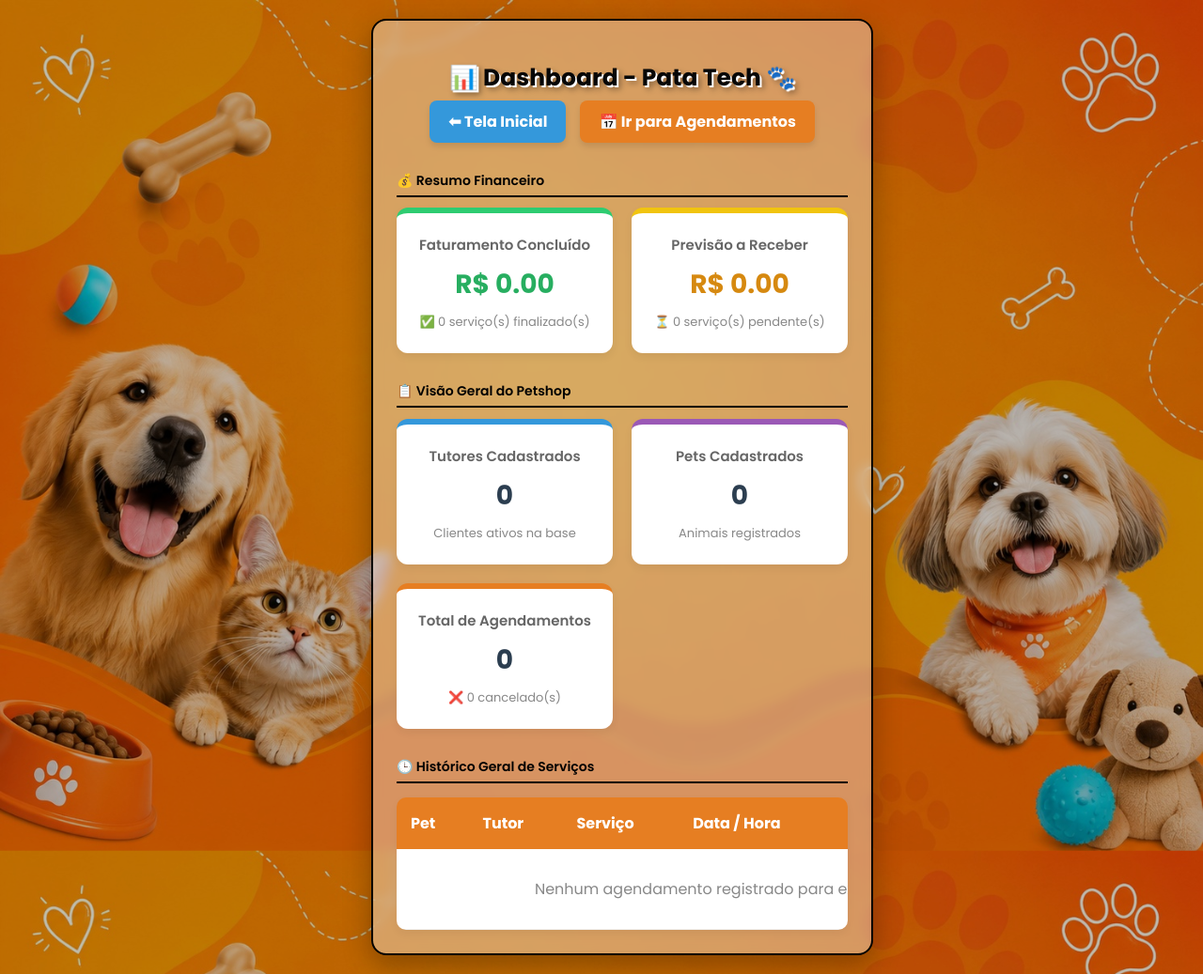
After one commit to BiancaMelo23/pata-tech-petshop, a Flask app: page /dashboard in a window 1280 px wide. The commit adds this page. Shown: the whole page at 94% size. Run offline with Flask 3, Linux system fonts and the light colour scheme.

Commit message:
Finaliza AC4 com Dashboard, concluir agendamento e diagramas UML

```diff
--- a/app.py
+++ b/app.py
@@ -1,6 +1,6 @@
 from flask import Flask, render_template, request, redirect, url_for
 from flask_sqlalchemy import SQLAlchemy #Essa parte prepara/importa as ferramentas vão ser usadas
-from datetime import datetime # NOVO AC3: Importado para organizar a data e hora corretamente
+from datetime import datetime # Importado para organizar a data e hora corretamente
 
 app = Flask(__name__) # "Liga" o petshop
 
@@ -221,5 +221,55 @@ def deletar_agendamento(id):
     db.session.commit()
     return redirect(url_for('agendamentos'))
 
+# NOVO AC4: Rota para o Dashboard Financeiro e Operacional
+@app.route('/dashboard')
+def dashboard():
+    # Conta quantos registros existem em cada tabela do banco
+    total_tutores = Tutor.query.count()
+    total_pets = Pet.query.count()
+    total_agendamentos = Agendamento.query.count()
+
+    # Busca todos os agendamentos para calcular os valores e contar os status
+    todos_agendamentos = Agendamento.query.all()
+
+    faturamento_concluido = 0.0
+    valor_pendente = 0.0
+    qtd_concluidos = 0
+    qtd_pendentes = 0
+    qtd_cancelados = 0
+
+    for ag in todos_agendamentos:
+        if ag.status == 'Concluído':
+            faturamento_concluido += ag.valor
+            qtd_concluidos += 1
+        elif ag.status == 'Pendente':
+            valor_pendente += ag.valor
+            qtd_pendentes += 1
+        elif ag.status == 'Cancelado':
+            qtd_cancelados += 1
+
+    # Envia todos esses resultados para a nova tela dashboard.html
+    return render_template(
+        'dashboard.html',
+        total_tutores=total_tutores,
+        total_pets=total_pets,
+        total_agendamentos=total_agendamentos,
+        faturamento_concluido=faturamento_concluido,
+        valor_pendente=valor_pendente,
+        qtd_concluidos=qtd_concluidos,
+        qtd_pendentes=qtd_pendentes,
+        qtd_cancelados=qtd_cancelados,
+        agendamentos=todos_agendamentos
+    )
+
+# Aqui fica a rota rápida para concluir um serviço direto pelo Dashboard
+# Sem precisar voltar tudo :)
+@app.route('/concluir_agendamento/<int:id>')
+def concluir_agendamento(id):
+    agendamento = Agendamento.query.get_or_404(id)
+    agendamento.status = 'Concluído'
+    db.session.commit()
+    return redirect(url_for('dashboard'))
+
 if __name__ == '__main__':
     app.run(debug=True)
--- /dev/null
+++ b/templates/dashboard.html
@@ -0,0 +1,231 @@
+<!DOCTYPE html>
+<html lang="pt-br">
+<head>
+    <meta charset="UTF-8">
+    <meta name="viewport" content="width=device-width, initial-scale=1.0">
+    <title>Dashboard - Pata Tech</title>
+
+    <!-- Puxando a mesma fonte Poppins do restante do site -->
+    <link href="https://fonts.googleapis.com/css2?family=Poppins:wght@300;400;500;600;700&display=swap" rel="stylesheet">
+
+    <!-- Conectando o seu style.css principal para manter o fundo e o container iguais -->
+    <link rel="stylesheet" href="{{ url_for('static', filename='style.css') }}">
+
+    <style>
+        /* Grade que organiza os cartões lado a lado e quebra linha em telas menores */
+        .grid-cards {
+            display: grid;
+            grid-template-columns: repeat(auto-fit, minmax(220px, 1fr));
+            gap: 20px;
+            margin-bottom: 30px;
+        }
+
+        /* Estilo base de cada cartão indicador */
+        .card-metrica {
+            background-color: #ffffff;
+            padding: 22px;
+            border-radius: 12px;
+            box-shadow: 0 4px 10px rgba(0, 0, 0, 0.06);
+            text-align: center;
+            border-top: 6px solid #3498db;
+            transition: transform 0.2s;
+        }
+
+        .card-metrica:hover {
+            transform: translateY(-5px);
+        }
+
+        .card-metrica h3 {
+            margin: 0 0 10px 0;
+            font-size: 15px;
+            color: #666;
+            font-weight: 600;
+        }
+
+        .card-metrica .valor-destaque {
+            font-size: 28px;
+            font-weight: 700;
+            color: #2c3e50;
+            margin: 5px 0;
+        }
+
+        .card-metrica .detalhe {
+            font-size: 13px;
+            color: #888;
+        }
+
+        /* Cores específicas para cada tipo de cartão */
+        .borda-verde { border-top-color: #2ecc71; }
+        .texto-verde { color: #27ae60 !important; }
+
+        .borda-amarela { border-top-color: #f1c40f; }
+        .texto-amarelo { color: #d68910 !important; }
+
+        .borda-azul { border-top-color: #3498db; }
+        .borda-roxa { border-top-color: #9b59b6; }
+        .borda-laranja { border-top-color: #e67e22; }
+
+        /* Estrutura da tabela e barra de rolagem horizontal */
+        .tabela-wrapper {
+            width: 100%;
+            overflow-x: auto;
+            background-color: white;
+            border-radius: 10px;
+            box-shadow: 0 4px 10px rgba(0,0,0,0.05);
+            margin-top: 15px;
+        }
+
+        .tabela-agendamentos {
+            width: 100%;
+            min-width: 780px;
+            border-collapse: collapse;
+        }
+
+        .tabela-agendamentos th {
+            background-color: #e67e22;
+            color: white;
+            padding: 15px;
+            text-align: left;
+            white-space: nowrap;
+        }
+
+        .tabela-agendamentos td {
+            padding: 15px;
+            border-bottom: 1px solid #f1f1f1;
+            white-space: nowrap;
+        }
+
+        .status-badge {
+            color: #fff;
+            padding: 6px 12px;
+            border-radius: 20px;
+            font-size: 12px;
+            font-weight: bold;
+        }
+        .status-pendente { background-color: #f1c40f; }
+        .status-concluido { background-color: #2ecc71; }
+        .status-cancelado { background-color: #e74c3c; }
+
+        /* Botão rápido de concluir direto na tabela do Dashboard */
+        .btn-concluir-rapido {
+            display: inline-block;
+            padding: 6px 12px;
+            background-color: #2ecc71;
+            color: white;
+            text-decoration: none;
+            border-radius: 6px;
+            font-size: 12px;
+            font-weight: bold;
+            transition: 0.2s;
+        }
+        .btn-concluir-rapido:hover {
+            background-color: #27ae60;
+        }
+    </style>
+</head>
+<body>
+    <div class="container">
+        <h1>📊 Dashboard - Pata Tech 🐾</h1>
+
+        <!-- Botões de navegação no topo -->
+        <div style="text-align: center; margin-bottom: 30px; display: flex; justify-content: center; gap: 15px; flex-wrap: wrap;">
+            <a href="/" style="display: inline-block; padding: 10px 20px; background-color: #3498db; color: white; text-decoration: none; border-radius: 8px; font-weight: bold; box-shadow: 0 4px 6px rgba(0, 0, 0, 0.1);">
+                ⬅ Tela Inicial
+            </a>
+            <a href="/agendamentos" style="display: inline-block; padding: 10px 20px; background-color: #e67e22; color: white; text-decoration: none; border-radius: 8px; font-weight: bold; box-shadow: 0 4px 6px rgba(0, 0, 0, 0.1);">
+                📅 Ir para Agendamentos
+            </a>
+        </div>
+
+        <h2>💰 Resumo Financeiro</h2>
+        <!-- LINHA 1: Cartões de Dinheiro -->
+        <div class="grid-cards">
+            <div class="card-metrica borda-verde">
+                <h3>Faturamento Concluído</h3>
+                <p class="valor-destaque texto-verde">R$ {{ "%.2f"|format(faturamento_concluido) }}</p>
+                <span class="detalhe">✅ {{ qtd_concluidos }} serviço(s) finalizado(s)</span>
+            </div>
+
+            <div class="card-metrica borda-amarela">
+                <h3>Previsão a Receber</h3>
+                <p class="valor-destaque texto-amarelo">R$ {{ "%.2f"|format(valor_pendente) }}</p>
+                <span class="detalhe">⏳ {{ qtd_pendentes }} serviço(s) pendente(s)</span>
+            </div>
+        </div>
+
+        <h2>📋 Visão Geral do Petshop</h2>
+        <!-- LINHA 2: Cartões de Quantidades do Sistema -->
+        <div class="grid-cards">
+            <div class="card-metrica borda-azul">
+                <h3>Tutores Cadastrados</h3>
+                <p class="valor-destaque">{{ total_tutores }}</p>
+                <span class="detalhe">Clientes ativos na base</span>
+            </div>
+
+            <div class="card-metrica borda-roxa">
+                <h3>Pets Cadastrados</h3>
+                <p class="valor-destaque">{{ total_pets }}</p>
+                <span class="detalhe">Animais registrados</span>
+            </div>
+
+            <div class="card-metrica borda-laranja">
+                <h3>Total de Agendamentos</h3>
+                <p class="valor-destaque">{{ total_agendamentos }}</p>
+                <span class="detalhe">❌ {{ qtd_cancelados }} cancelado(s)</span>
+            </div>
+        </div>
+
+        <h2>🕒 Histórico Geral de Serviços</h2>
+        <!-- Tabela com ação rápida para concluir serviços pendentes -->
+        <div class="tabela-wrapper">
+            <table class="tabela-agendamentos">
+                <thead>
+                    <tr>
+                        <th>Pet</th>
+                        <th>Tutor</th>
+                        <th>Serviço</th>
+                        <th>Data / Hora</th>
+                        <th>Valor</th>
+                        <th>Status</th>
+                        <th>Ação</th>
+                    </tr>
+                </thead>
+                <tbody>
+                    {% for agendamento in agendamentos %}
+                    <tr>
+                        <td><strong>{{ agendamento.pet_agendado.nome }}</strong></td>
+                        <td>{{ agendamento.pet_agendado.dono.nome if agendamento.pet_agendado.dono else 'Sem Tutor' }}</td>
+                        <td>{{ agendamento.servico }}</td>
+                        <td>{{ agendamento.data_agendamento.strftime('%d/%m/%Y') }} às {{ agendamento.hora_agendamento.strftime('%H:%M') }}</td>
+                        <td>R$ {{ "%.2f"|format(agendamento.valor) }}</td>
+                        <td>
+                            <span class="status-badge
+                                {% if agendamento.status == 'Concluído' %}status-concluido
+                                {% elif agendamento.status == 'Cancelado' %}status-cancelado
+                                {% else %}status-pendente{% endif %}">
+                                {{ agendamento.status }}
+                            </span>
+                        </td>
+                        <td>
+                            {% if agendamento.status == 'Pendente' %}
+                                <a href="/concluir_agendamento/{{ agendamento.id }}" class="btn-concluir-rapido" title="Finalizar atendimento agora">
+                                    ✅ Concluir
+                                </a>
+                            {% else %}
+                                <span style="color: #aaa; font-size: 13px;">—</span>
+                            {% endif %}
+                        </td>
+                    </tr>
+                    {% else %}
+                    <tr>
+                        <td colspan="7" style="text-align: center; padding: 30px; color: #888;">
+                            Nenhum agendamento registrado para exibir no dashboard.
+                        </td>
+                    </tr>
+                    {% endfor %}
+                </tbody>
+            </table>
+        </div>
+    </div>
+</body>
+</html>
```
Also changed, not shown: templates/index.html (+22 -2 lines), Imagens-diagramas/Diagrama de Caso de Uso Pata Tech Petshop.drawio.png (added), Imagens-diagramas/Diagrama de Classes Pata Tech Petshop.drawio.png (added).
